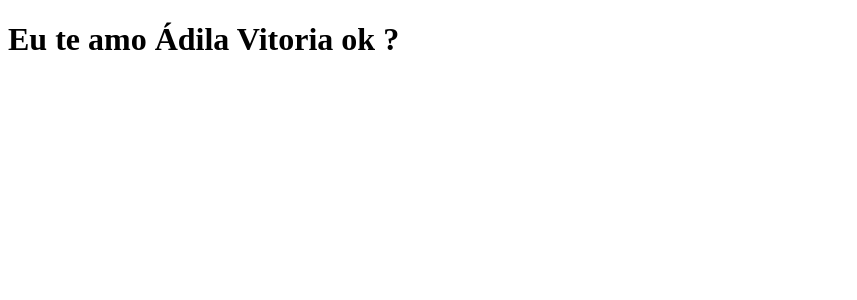
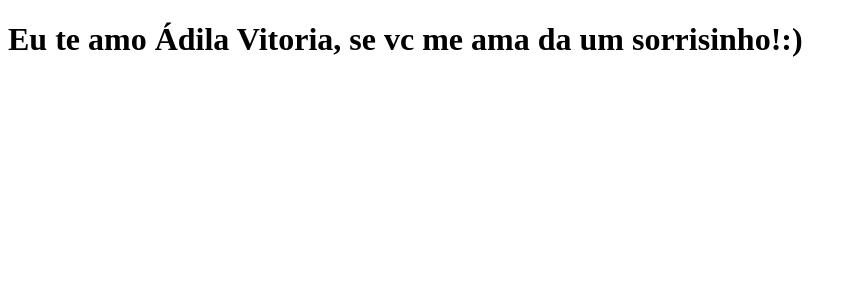
Before and after one commit to vinicius-henrique-araujo/clone-tabnews, a Next.js app: page / in a window 1280 px wide. Shown: the top 300 px of the page, without its empty margins (0-857 px from the left). Built offline with nearby package versions, Linux system fonts and the light colour scheme.

Commit message:
edit text

```diff
--- a/pages/index.js
+++ b/pages/index.js
@@ -1,5 +1,5 @@
 function Home(){
-    return <h1>Eu te amo  Ádila Vitoria  ok ?</h1>
+    return <h1>Eu te amo  Ádila Vitoria, se vc me ama da um sorrisinho!:)  </h1>
 }
 
 export default Home;
```
